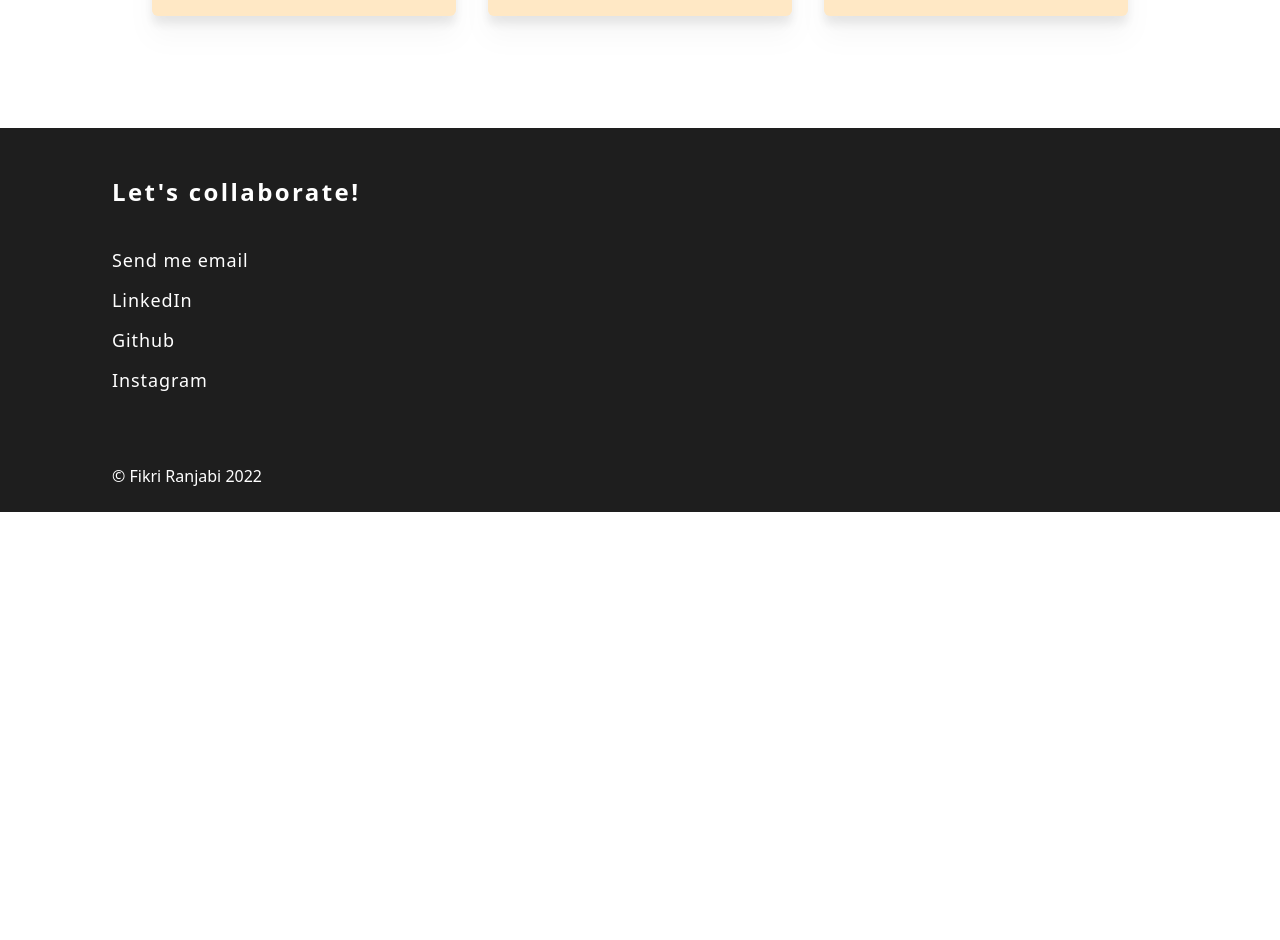
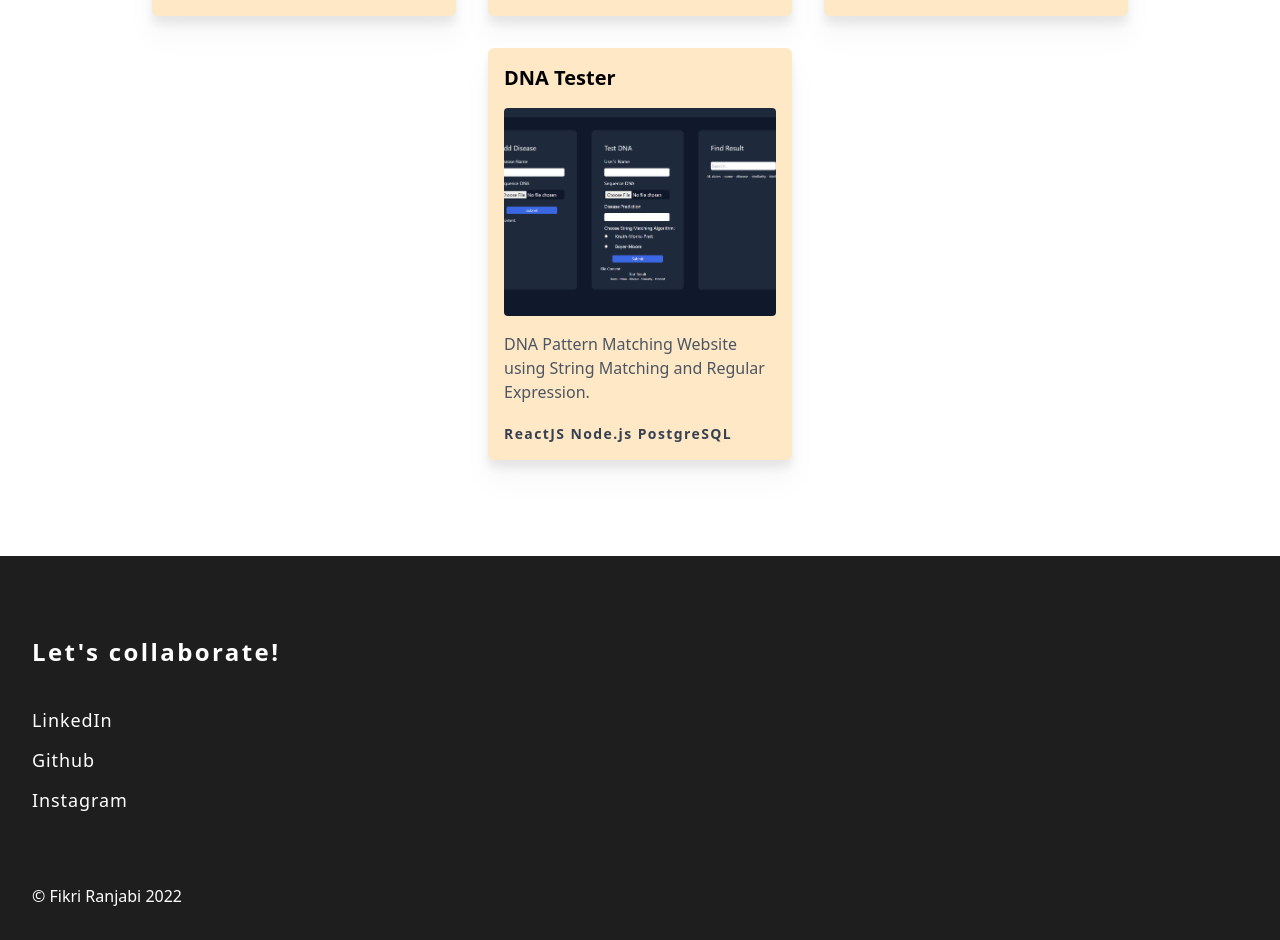
Before and after one commit to ranjabi/ranjabi.github.io, a React (Create React App) app: page / in a window 1280 px wide. Shown: the part 1246-2186 px from the top of the page. Before the commit the page ends 1758 px from the top, so only its background shows below. Built offline with nearby package versions, Linux system fonts and the light colour scheme; the HTML template or start-up script is replaced by a standard one.

Commit message:
update projects, hero

```diff
--- a/src/components/Card.tsx
+++ b/src/components/Card.tsx
@@ -2,7 +2,7 @@ const Card = (props: any) => {
   return (
     <a
       href={props.github}
-      className="relative m-4 p-4 md:w-5/12 lg:w-3/12 drop-shadow-xl rounded-[6px] bg-primary  z-[1]"
+      className="relative w-full m-4 p-4 md:w-5/12 lg:w-3/12 drop-shadow-xl rounded-[6px] bg-primary  z-[1]"
     >
       <h1 className="mb-4 text-xl font-semibold">{props.title}</h1>
       <img
--- a/src/components/Contact.tsx
+++ b/src/components/Contact.tsx
@@ -1,16 +1,26 @@
 const Contact = () => {
   return (
-    <div className="mt-24 p-8 md:pt-12 md:px-20 lg:pt-12 lg:px-28 bg-secondary h-96 text-white ">
-      <h1 className="text-2xl tracking-widest font-semibold">Let's collaborate!</h1>
-      <ul className="text-lg tracking-wider mt-8 leading-10">
-        <li><a href="">Send me email</a></li>
-        <li><a href="">LinkedIn</a></li>
-        <li><a href="">Github</a></li>
-        <li><a href="">Instagram</a></li>
-      </ul>
-      <p className="mt-20 md:mt-16 lg:mt-16">© Fikri Ranjabi 2022</p>
+    // mt-24 p-8 md:pt-12 md:px-20 lg:pt-12 lg:px-28
+    <div id="contact" className=" bg-secondary text-white ">
+      <div className="container pt-12 md:pt-20 pb-8 pl-8">
+        <h1 className="text-2xl tracking-widest font-semibold">
+          Let's collaborate!
+        </h1>
+        <ul className="text-lg tracking-wider mt-8 leading-10">
+          <li>
+            <a href="https://id.linkedin.com/in/fikriranjabi" target="_blank" rel="noopener noreferrer">LinkedIn</a>
+          </li>
+          <li>
+            <a href="https://github.com/ranjabi" target="_blank" rel="noopener noreferrer">Github</a>
+          </li>
+          <li>
+            <a href="https://www.instagram.com/ranjabii/" target="_blank" rel="noopener noreferrer">Instagram</a>
+          </li>
+        </ul>
+        <p className="mt-20 md:mt-16 lg:mt-16">© Fikri Ranjabi 2022</p>
+      </div>
     </div>
-  )
+  );
 };
 
 export default Contact;
--- a/src/components/Hero.tsx
+++ b/src/components/Hero.tsx
@@ -5,7 +5,7 @@ const Hero = () => {
     <div className="md:flex md:h-[410px] lg:h-[650px]  md:bg-secondary">
       <div
         id="left"
-        className="md:flex md:items-center px-8 pt-24 pb-12 md:pt-16 md:w-1/2 md:h-full lg:flex lg:items-center lg:px-24 xl:px-40  bg-primary"
+        className="md:flex md:items-center px-8 md:px-20 pt-24 pb-12 md:pt-16 md:w-1/2 md:h-full lg:flex lg:items-center lg:px-24 xl:px-40  bg-primary"
       >
         <div>
           <h1 className="text-2xl lg:text-4xl font-semibold">
--- a/src/components/Navbar.tsx
+++ b/src/components/Navbar.tsx
@@ -32,13 +32,13 @@ const Navbar = () => {
             >
               <ul className="block md:flex">
                 <li className="group">
-                  <a href="#home" className="mx-8 flex py-2 text-base text-secondary md:text-primary group-hover:text-secondary lg:group-hover:text-primary">Home</a>
+                  <a href="#home" className="mx-8 flex py-2 text-base text-secondary md:text-primary group-hover:text-primary lg:group-hover:text-primary">Home</a>
                 </li>
                 <li className="group">
-                  <a href="#portfolio" className="mx-8 flex py-2 text-base text-secondary md:text-primary group-hover:text-secondary  lg:group-hover:text-primary">Projects</a>
+                  <a href="#projects" className="mx-8 flex py-2 text-base text-secondary md:text-primary group-hover:text-primary  lg:group-hover:text-primary">Projects</a>
                 </li>
                 <li className="group">
-                  <a href="#contact" className="mx-8 flex py-2 text-base text-secondary md:text-primary group-hover:text-secondary lg:group-hover:text-primary">Contact</a>
+                  <a href="#contact" className="mx-8 flex py-2 text-base text-secondary md:text-primary group-hover:text-primary lg:group-hover:text-primary">Contact</a>
                 </li>
               </ul>
             </nav>
--- a/src/components/Projects.tsx
+++ b/src/components/Projects.tsx
@@ -24,6 +24,14 @@ const projectList = [
     demo: '',
   },
   {
+    title: 'To Do List',
+    img: todolistimg,
+    desc: 'To Do List Web App to track your activites.',
+    tech: 'ReactJS',
+    github: 'https://github.com/ranjabi/to-do-list',
+    demo: '',
+  },
+  {
     title: 'DNA Tester',
     img: dnatesterimg,
     desc: 'DNA Pattern Matching Website using String Matching and Regular Expression.',
@@ -42,19 +50,11 @@ const etc = [
     github: 'https://github.com/ranjabi/Algeo02-20002',
     demo: '',
   },
-  {
-    title: 'To Do List',
-    img: todolistimg,
-    desc: 'To Do List Web App to track your activites.',
-    tech: 'ReactJS',
-    github: 'https://github.com/ranjabi/to-do-list',
-    demo: '',
-  },
 ]
 
 const Projects = () => {
   return (
-    <div className="container mt-16 md:mt-20 lg:mt-24">
+    <div id="projects" className="container my-20 md:mt-20 lg:mt-24">
         <h1 className="mb-12 text-center text-4xl font-semibold">Projects</h1>
         <div className="px-4 flex flex-wrap justify-center">
           {projectList.map((project) => {
```
Also changed, not shown: src/assets/todolist.png.
